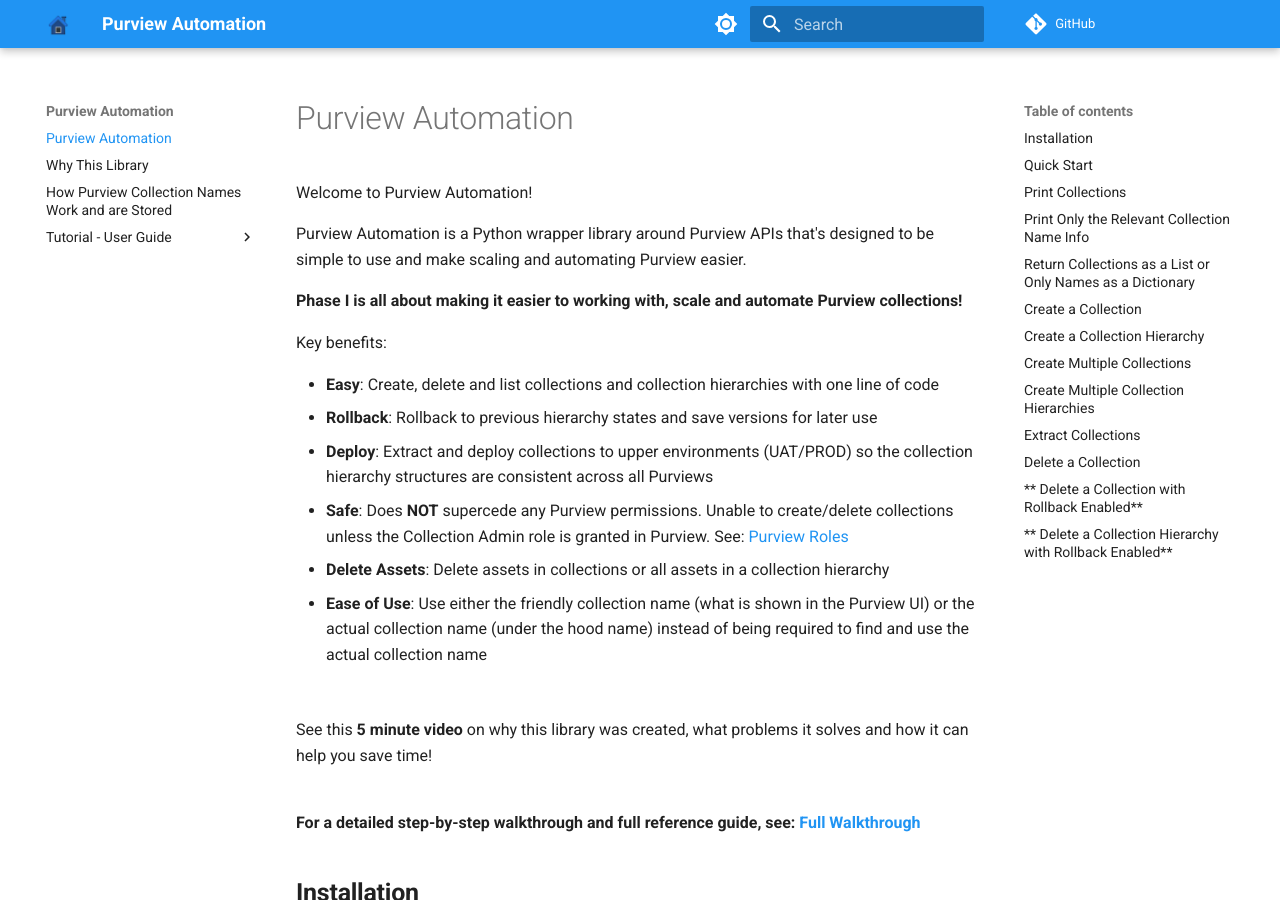
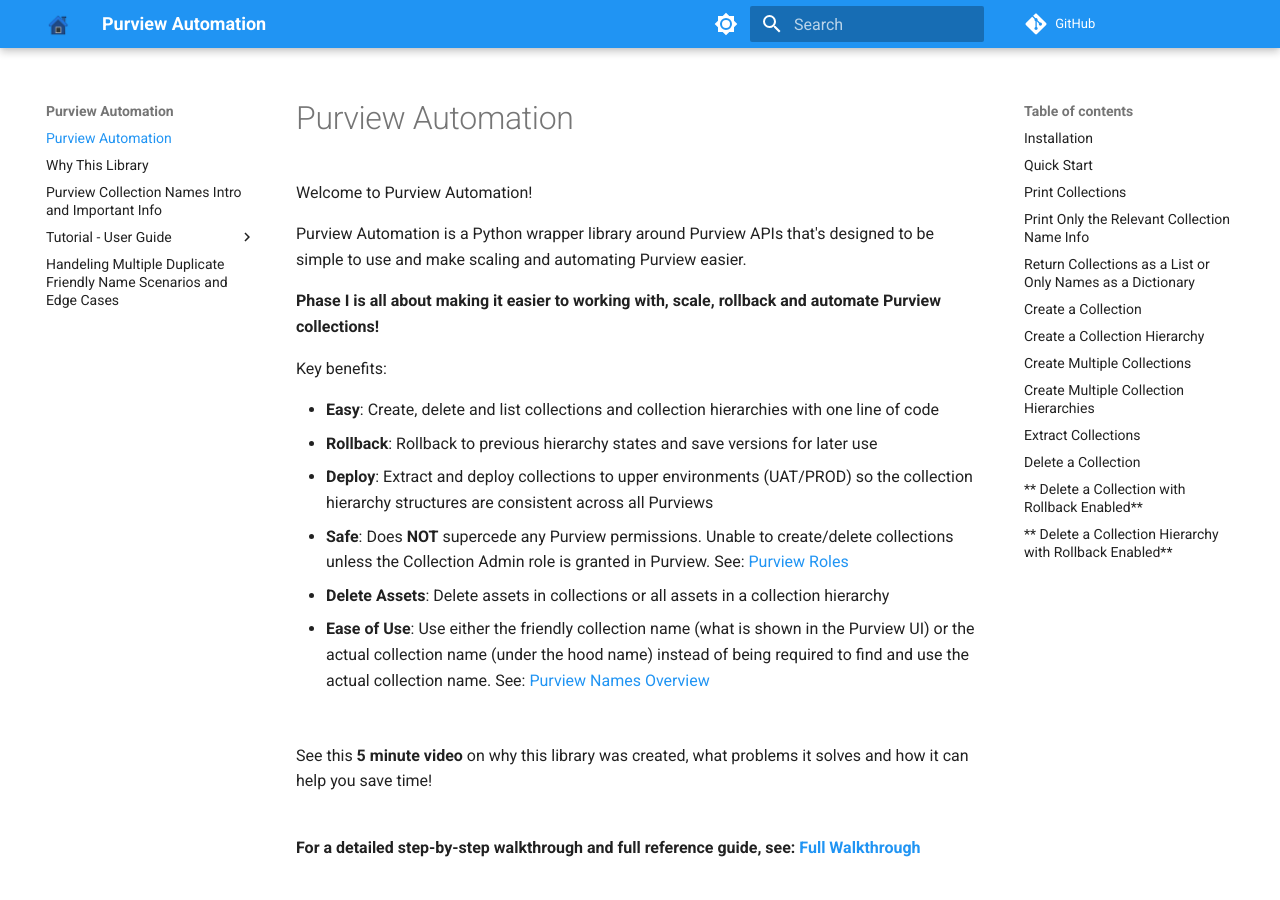
Before and after one commit to Ludwinic1/purviewautomation, an MkDocs documentation site: the page built from docs/index.md, in a window 1280 px wide and 900 px high. Built offline with MkDocs 1.6.1 and Material for MkDocs 9.7.7, drawn with Linux system fonts in a browser that asks for light colours; comment, search, counter and statistics services are not loaded.

Commit message:
updated md files

```diff
--- a/docs/index.md
+++ b/docs/index.md
@@ -2,7 +2,7 @@
 
 Purview Automation is a Python wrapper library around Purview APIs that's designed to be simple to use and make scaling and automating Purview easier.
 
-**Phase I is all about making it easier to working with, scale and automate Purview collections!**
+**Phase I is all about making it easier to working with, scale, rollback and automate Purview collections!**
 
 Key benefits:
 
@@ -12,7 +12,7 @@
 - **Safe**: Does **NOT** supercede any Purview permissions. Unable to create/delete collections unless the Collection Admin role is granted in Purview. See: [Purview Roles](https://learn.microsoft.com/en-us/azure/purview/catalog-permissions)
 - **Delete Assets**: Delete assets in collections or all assets in a collection hierarchy
 
-- **Ease of Use**: Use either the friendly collection name (what is shown in the Purview UI) or the actual collection name (under the hood name) instead of being required to find and use the actual collection name
+- **Ease of Use**: Use either the friendly collection name (what is shown in the Purview UI) or the actual collection name (under the hood name) instead of being required to find and use the actual collection name. See: [Purview Names Overview](how-purview-names-work.md)
 
 
 <br>
--- a/mkdocs.yml
+++ b/mkdocs.yml
@@ -25,7 +25,7 @@
 nav:
   - Purview Automation: index.md
   - Why This Library: why-this-library.md
-  - How Purview Collection Names Work and are Stored: how-purview-names-work.md
+  - Purview Collection Names Intro and Important Info: how-purview-names-work.md
   - Tutorial  - User Guide:
     - First Steps: tutorial/first-steps.md
     - Create a Purview Resource: tutorial/create-purview.md
@@ -37,6 +37,9 @@
     - Delete Collections Recursively: tutorial/delete-collections-recursively.md
     - Extract Collections: tutorial/extract-collections.md
     - Get Collection Name: tutorial/get-collection-name.md
+
+  - Handeling Multiple Duplicate Friendly Name Scenarios and Edge Cases: handeling-multiple-duplicate-friendly-names.md
+
 
 plugins:
   - search
```
Also changed, not shown: docs/purview-collection-names-intro.md (deleted), 1 other file.
